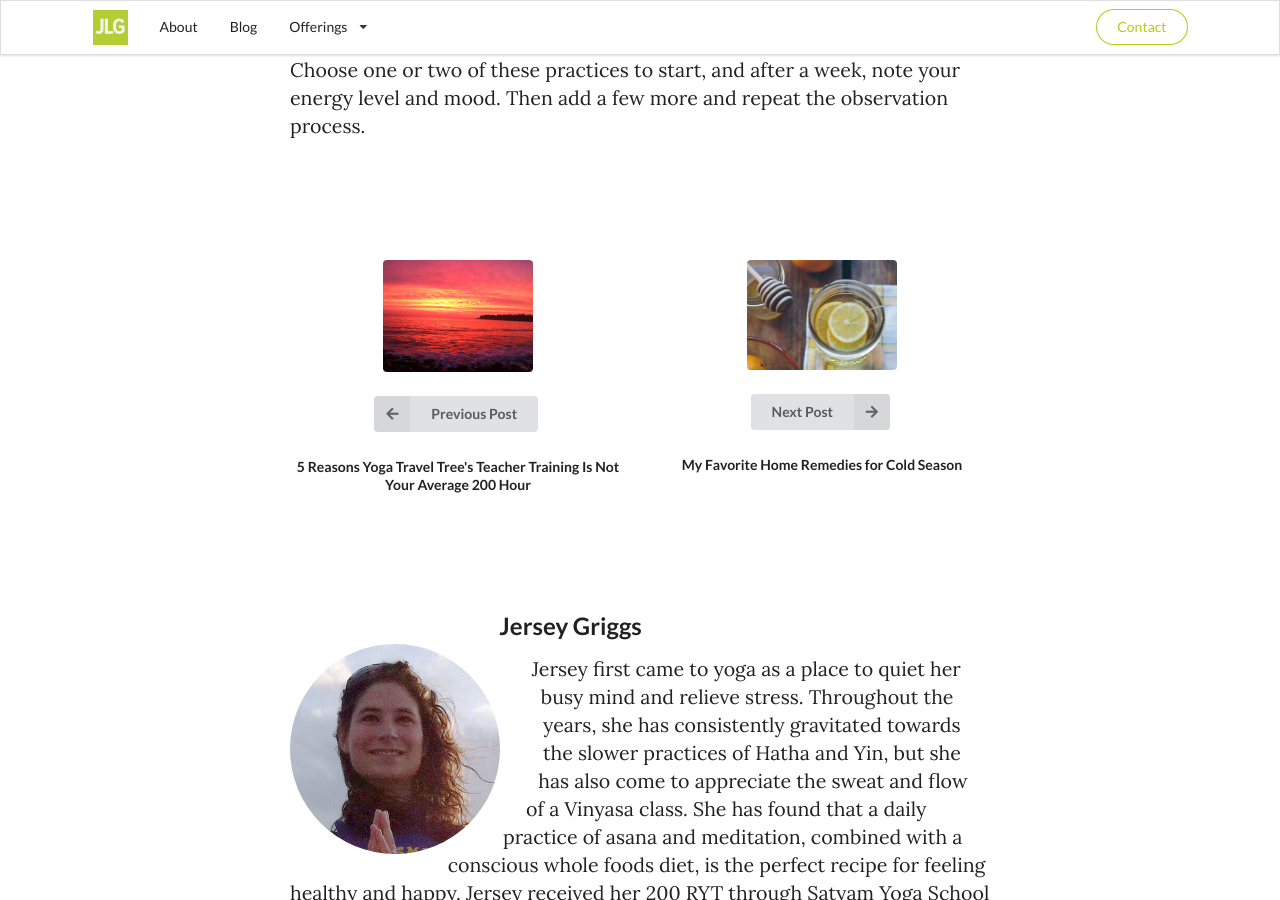
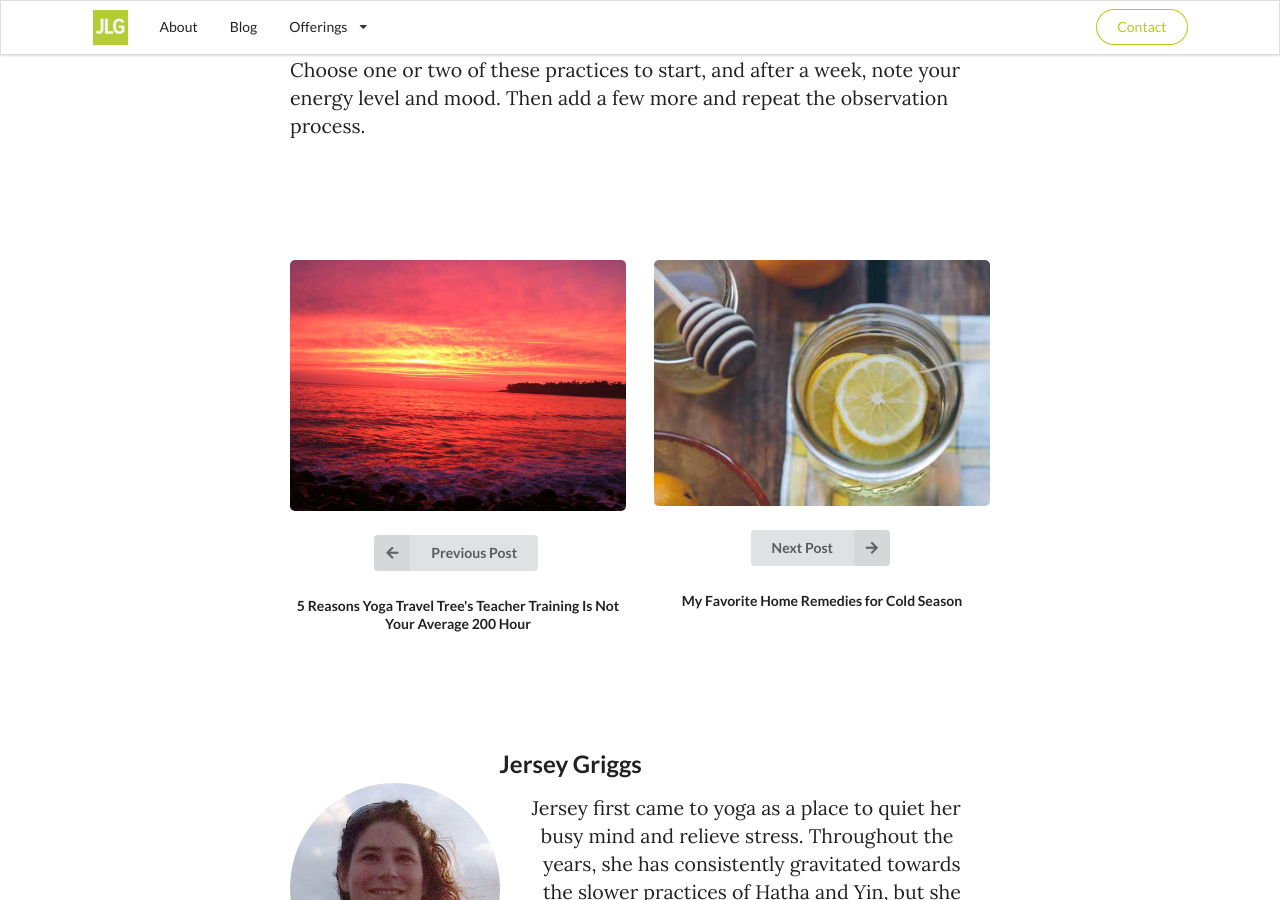
Before and after one commit to yogi-jerz/yogi-jerz.github.io, a Jekyll site: the page built from _posts/2016-01-06-4-simple-ayurveda-practices-to-incorporate-into-your-daily-routine.markdown, in a window 1280 px wide and 900 px high, scrolled down 2611 px. Built offline with Jekyll 4.4.1, drawn with Linux system fonts in a browser that asks for light colours; nearby versions of some CDN libraries; comment, search, counter and statistics services are not loaded.

Commit message:
pictures large

```diff
--- a/_layouts/post.html
+++ b/_layouts/post.html
@@ -21,7 +21,7 @@ layout: default
                 <div class="column">
                     {% if page.previous %}
                     <a href="{{ page.previous.url }}">
-                        <img class="ui rounded small image" style="margin: 0 auto;" src="{{ page.previous.thumbnail }}">
+                        <img class="ui rounded fluid image" style="margin: 0 auto;" src="{{ page.previous.thumbnail }}">
                     </a>
                     </br>
                     <a class="ui labeled icon button" href="{{ page.previous.url }}"><i class="left arrow icon"></i>Previous
@@ -33,7 +33,7 @@ layout: default
                 <div class="column">
                     {% if page.next %}
                     <a href="{{ page.next.url }}">
-                        <img class="ui rounded small image" style="margin: 0 auto;" src="{{ page.next.thumbnail }}">
+                        <img class="ui rounded fluid image" style="margin: 0 auto;" src="{{ page.next.thumbnail }}">
                     </a>
                     </br>
                     <a class="ui right labeled icon button" href="{{ page.next.url }}"><i class="right arrow icon"></i>Next Post
```
